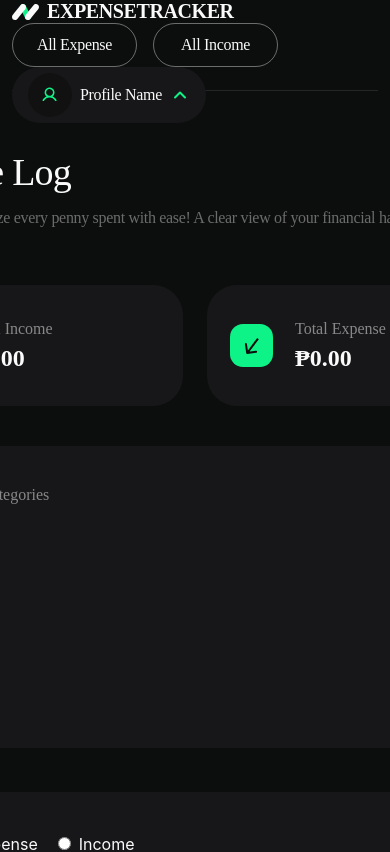
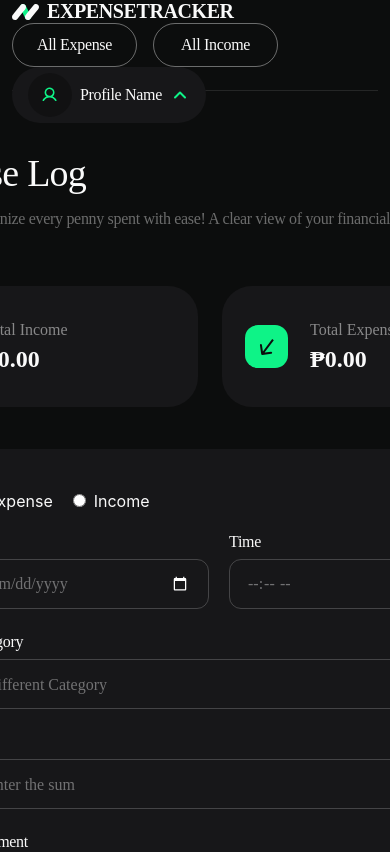
Before and after one commit to NicholaiNora/goit-react-expense-tracker-project, a React (Create React App) app: page / in a window 390 px wide. Shown: the top 852 px of the page. Built offline with nearby package versions, Linux system fonts and the light colour scheme.

Commit message:
Desktop Responsive Update

```diff
--- a/src/components/MainTransactionsPage/MainTransactionsPage.jsx
+++ b/src/components/MainTransactionsPage/MainTransactionsPage.jsx
@@ -6,8 +6,8 @@ import css from "./MainTransactionsPage.module.css";
 
 function MainTransactionsPage() {
   return (
-    <div className={css.container}>
-      <div className={css.wrapper}>
+    <div className={css.wrapper}>
+      <div className={css.textAmount}>
         <div className={css.textWrapper}>
           <h2>Expense Log</h2>
           <p>
@@ -16,10 +16,25 @@ function MainTransactionsPage() {
           </p>
         </div>
         <TransactionsTotalAmount />
-        <TransactionsChart />
       </div>
-      <TransactionForm />
+      <TransactionForm/>
+      <TransactionsChart />
     </div>
+
+    // <div className={css.container}>
+    //   <div className={css.wrapper}>
+    //     <div className={css.textWrapper}>
+    //       <h2>Expense Log</h2>
+    //       <p>
+    //         Capture and organize every penny spent with ease! A clear view of
+    //         your financial habits at your fingertips.
+    //       </p>
+    //     </div>
+    //     <TransactionsTotalAmount />
+    //     <TransactionsChart />
+    //   </div>
+    //   <TransactionForm />
+    // </div>
   );
 }
 
--- a/src/components/MainTransactionsPage/MainTransactionsPage.module.css
+++ b/src/components/MainTransactionsPage/MainTransactionsPage.module.css
@@ -1,4 +1,4 @@
-.container {
+/* .container {
   display: flex;
   align-items: center;
   gap: 44px;
@@ -39,4 +39,46 @@
   font-weight: 400;
   line-height: normal;
   letter-spacing: -0.32px;
+} */
+
+.wrapper {
+  padding: 60px 0;
+  display: grid;
+  grid-template-columns: repeat(auto-fit, 600px);
+  gap: 40px;
+  grid-template-rows: 258px 1fr;
+  justify-content: center;
 }
+
+.textAmount {
+  display: flex;
+  flex-direction: column;
+  gap: 40px;
+}
+
+.textWrapper {
+  display: flex;
+  flex-direction: column;
+  gap: 15px;
+}
+
+.textWrapper > h2 {
+  color: #fafafa;
+  font-family: "Suisse Intl";
+  font-size: 38px;
+  font-style: normal;
+  font-weight: 400;
+  line-height: normal;
+  letter-spacing: -0.76px;
+}
+
+.textWrapper > p {
+  width: 630px;
+  color: rgba(250, 250, 250, 0.4);
+  font-family: "Suisse Intl";
+  font-size: 16px;
+  font-style: normal;
+  font-weight: 400;
+  line-height: normal;
+  letter-spacing: -0.32px;
+}
--- a/src/components/SharedLayout - Auth/SharedLayoutAuth.module.css
+++ b/src/components/SharedLayout - Auth/SharedLayoutAuth.module.css
@@ -1,5 +1,6 @@
 .sectionContainer {
   max-width: 1240px;
+  margin:0 auto;
 }
 
 .headerContainer {
--- a/src/components/TransactionForm/TransactionForm.module.css
+++ b/src/components/TransactionForm/TransactionForm.module.css
@@ -1,10 +1,12 @@
 .form {
+  justify-self: center;
   width: 566px;
   height: 600px;
   flex-shrink: 0;
   border-radius: 30px;
   background: #171719;
   padding: 40px;
+  margin-left: 30px;
 }
 
 .radioList {
```
